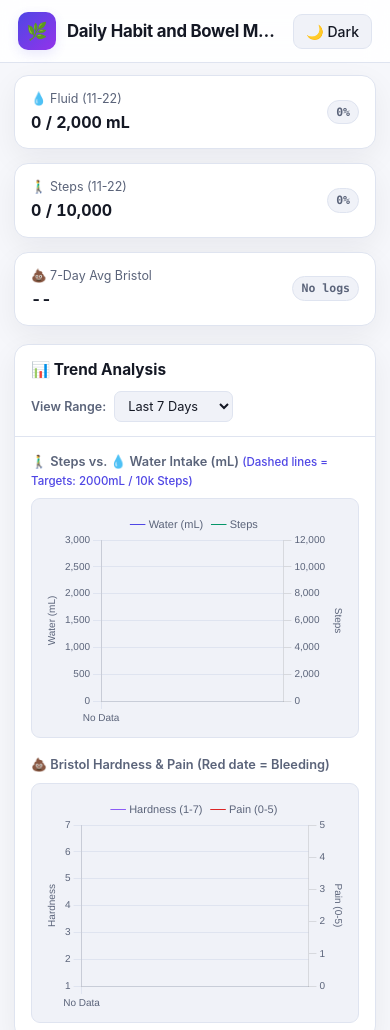
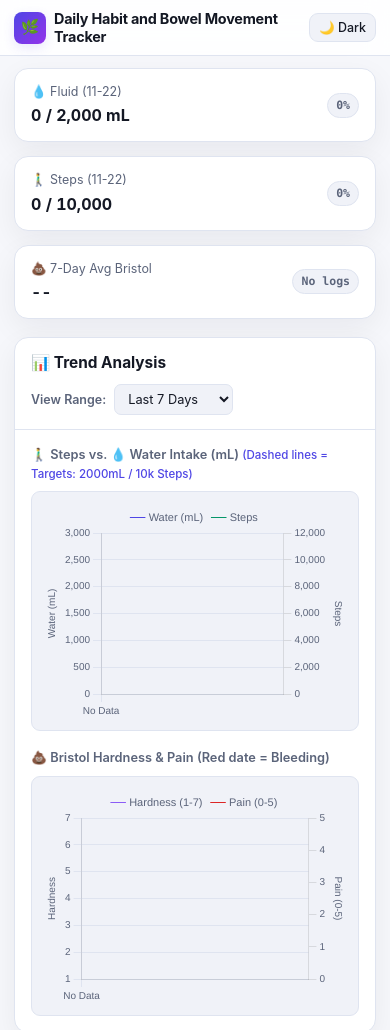
Before and after one commit to mytf49/Daily-Habit-and-Bowel-Movement-Tracker, a plain HTML site: page index.html in a window 390 px wide. Shown: the top 1030 px of the page. Drawn offline with nearby package versions, Linux system fonts and the light colour scheme.

Commit message:
Update index.html

```diff
--- a/index.html
+++ b/index.html
@@ -848,6 +848,30 @@
     }
 
     @media (max-width: 720px) {
+      .header-inner {
+        padding: 10px 14px;
+        gap: 8px;
+      }
+      .brand {
+        gap: 8px;
+      }
+      .brand-logo {
+        width: 32px;
+        height: 32px;
+        font-size: 0.92rem;
+        border-radius: 8px;
+      }
+      .brand-title {
+        font-size: 0.9rem;
+        line-height: 1.22;
+        white-space: normal;
+        overflow: visible;
+        text-overflow: clip;
+      }
+      #themeToggleBtn {
+        padding: 6px 9px;
+        font-size: 0.78rem;
+      }
       .container {
         padding: 12px 14px 28px;
       }
```
